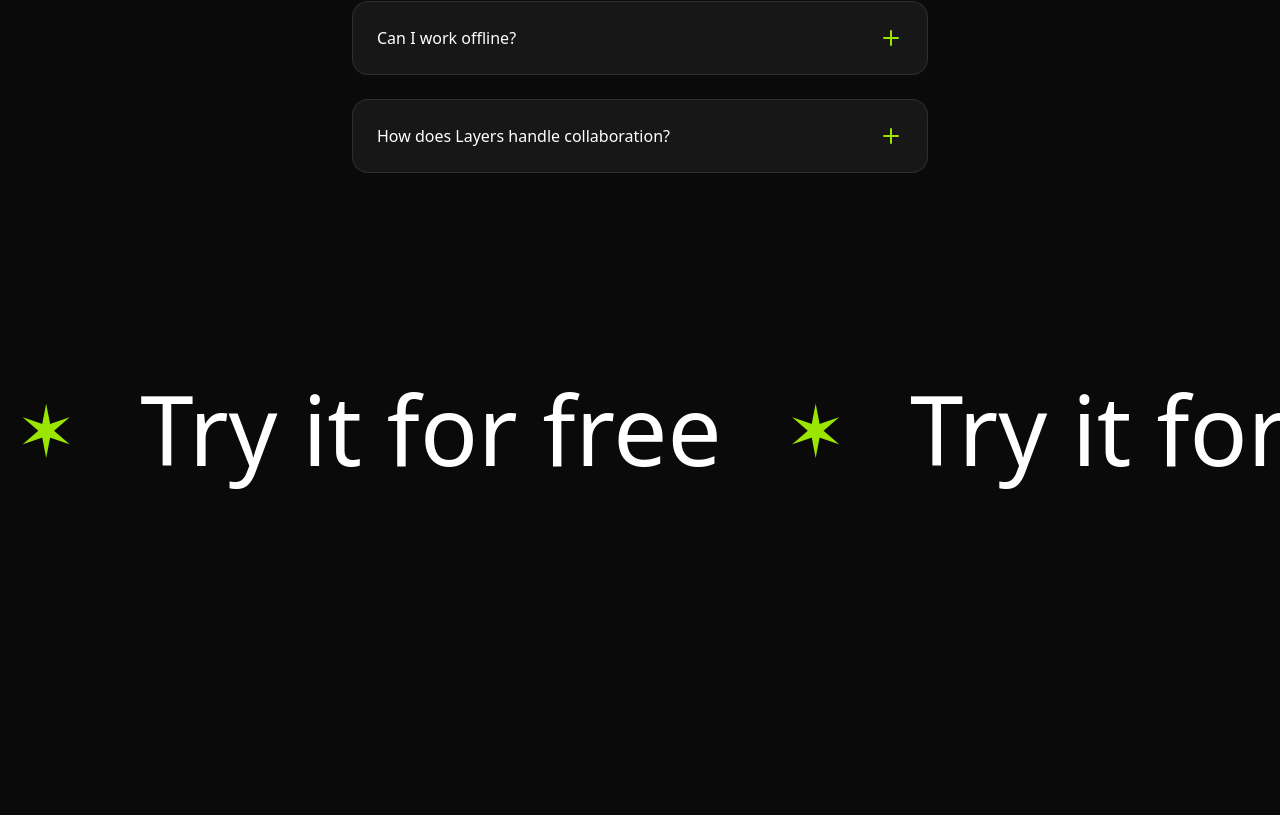
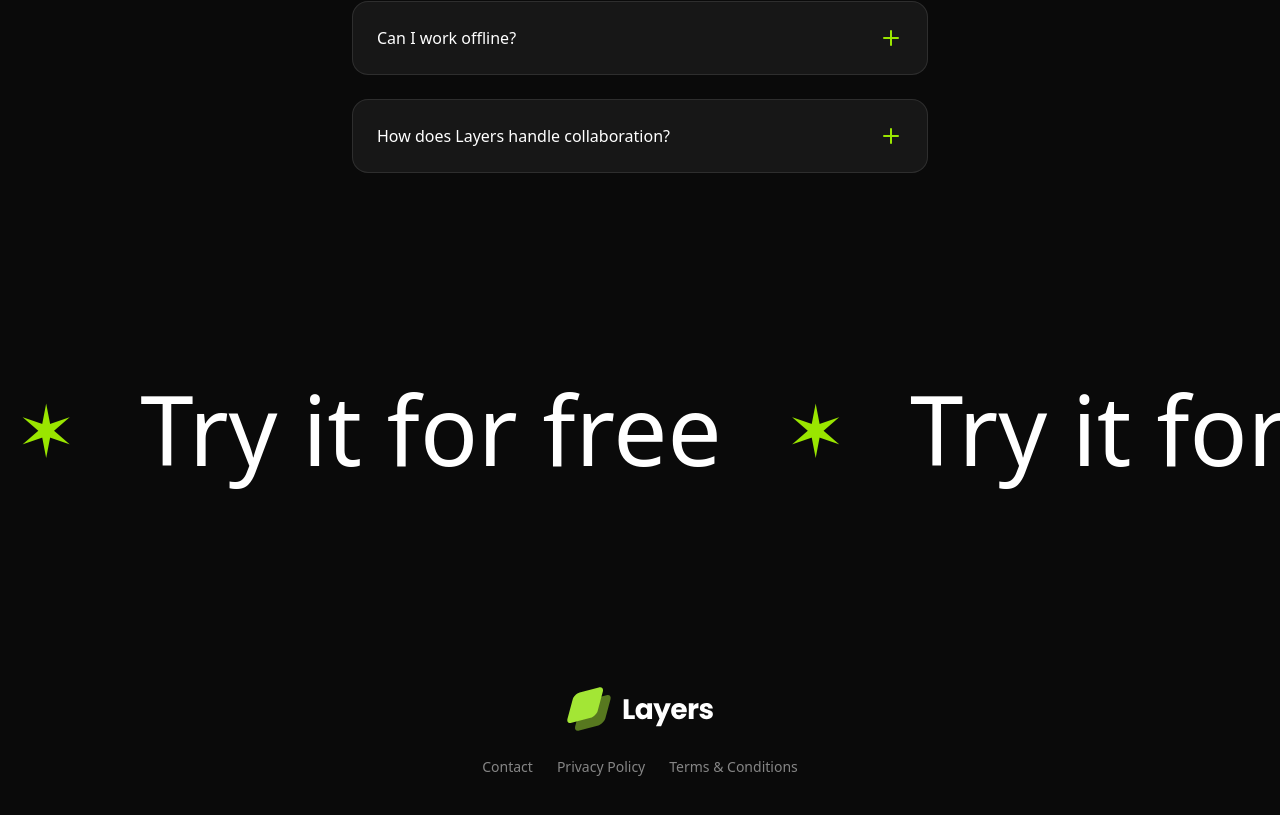
Before and after one commit to NjilaBoris/linear, a Next.js app: page / in a window 1280 px wide. Shown: the part 4245-5060 px from the top of the page. Before the commit the page ends 4834 px from the top, so only its background shows below. Built offline with nearby package versions, Linux system fonts and the light colour scheme.

Commit message:
Footer V1

```diff
--- a/app/page.tsx
+++ b/app/page.tsx
@@ -7,6 +7,7 @@ import LogoTicker from "./sections/LogoTicker";
 import Navbar from "./sections/Navbar";
 import Faqs from "./sections/Faqs";
 import CallToAction from "./sections/CallToAction";
+import Footer from "./sections/Footer";
 
 export default function Home() {
   return (
@@ -20,6 +21,7 @@ export default function Home() {
         <Integrations />
         <Faqs />
         <CallToAction />
+        <Footer />
       </div>
     </ReactLenis>
   );
--- a/app/sections/Footer.tsx
+++ b/app/sections/Footer.tsx
@@ -1,9 +1,36 @@
+import Image from "next/image";
+import logoImage from "@/public/images/logo.svg";
+import Link from "next/link";
+
 const footerLinks = [
-    { href: "#", label: "Contact" },
-    { href: "#", label: "Privacy Policy" },
-    { href: "#", label: "Terms & Conditions" },
+  { href: "#", label: "Contact" },
+  { href: "#", label: "Privacy Policy" },
+  { href: "#", label: "Terms & Conditions" },
 ];
 
 export default function Footer() {
-    return <div>Footer</div>;
+  return (
+    <section className="py-24 px-5">
+      <div className="container">
+        <div className="flex flex-col items-center gap-6">
+          <div>
+            <Image src={logoImage} alt="Layers logo" />
+          </div>
+          <div>
+            <nav className="flex gap-6">
+              {footerLinks.map((link) => (
+                <Link
+                  href={link.href}
+                  key={link.label}
+                  className="text-white/50 text-sm"
+                >
+                  {link.label}
+                </Link>
+              ))}
+            </nav>
+          </div>
+        </div>
+      </div>
+    </section>
+  );
 }
```
